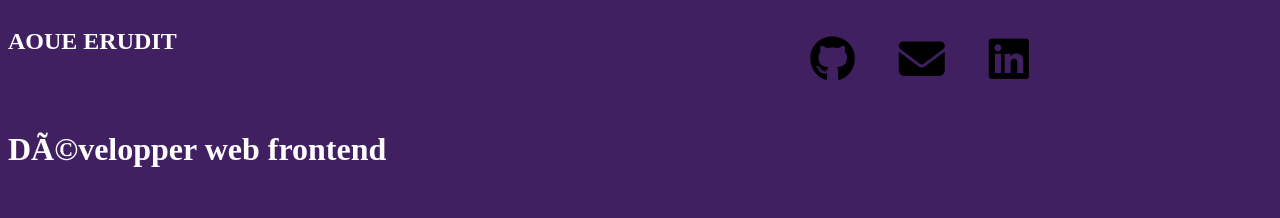
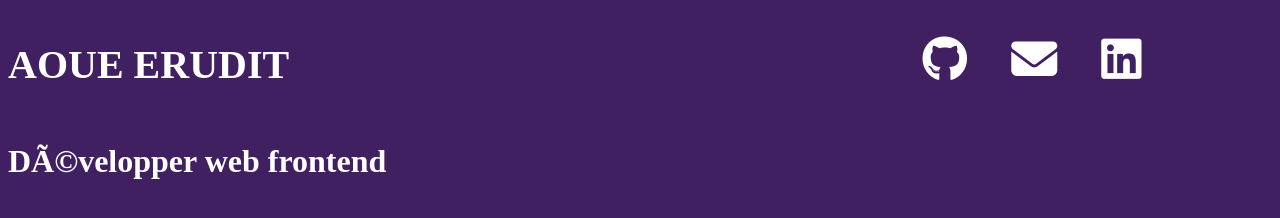
Before and after one commit to Phiphilio/portfolio, a website: page frontend/index.html in a window 1280 px wide. Drawn offline with Linux system fonts and the light colour scheme.

Commit message:
début d'organisation

```diff
--- a/frontend/css/style.css
+++ b/frontend/css/style.css
@@ -1,10 +1,32 @@
 /*https://www.radix-ui.com/colors*/
+/**/
+
+/*éléments génériques*/
+
+h1,
+h2,
+h3,
+p {
+    color: white
+}
+
+body {
+
+    background-color: #402060;
+}
+
 /**/
 nav {
     display: flex;
     flex-direction: row;
     gap: 46%;
 }
+
+nav h1 {
+    font-size: 40px;
+    white-space: nowrap;
+}
+
 ul {
     display: flex;
     flex-direction: row;
@@ -13,34 +35,54 @@ ul {
     gap: 20px;
 }
 
-ul li{
+ul li {
     list-style: none;
 }
 
- .fa-brands, .fa-solid {
+.fa-brands,
+.fa-solid {
 
     list-style: none;
     cursor: pointer;
     font-size: 46px;
-   color: black;
+    color: white;
     border: 5px solid #402060;
     border-radius: 60px;
     padding: 7px;
 }
- .fa-brands:hover, .fa-solid:hover {
-    color:#8347B9 ;
+
+.fa-brands:hover,
+.fa-solid:hover {
+    color: #8347B9;
 
     r: #402060;
     border: 5px solid #8347B9;
 
 }
 
-
-body {
-
-    background-color: #402060;
+section {
+    gap: 6%;
+    display: flex;
+    flex-direction: row;
+    align-items: center;
+    justify-content: center;
 }
 
-h1 {
-    color: white
+section div img {
+    width: 200px;
+    height: 200px;
+    border: 55px white;
+    border-radius: 60px;
+    /* padding: 10px; */
 }
+
+/****écran tablette****/
+@media (max-width:1024px){
+
+}
+/****écran mobile****/
+
+@media (max-width:781px) {
+
+
+}
```
